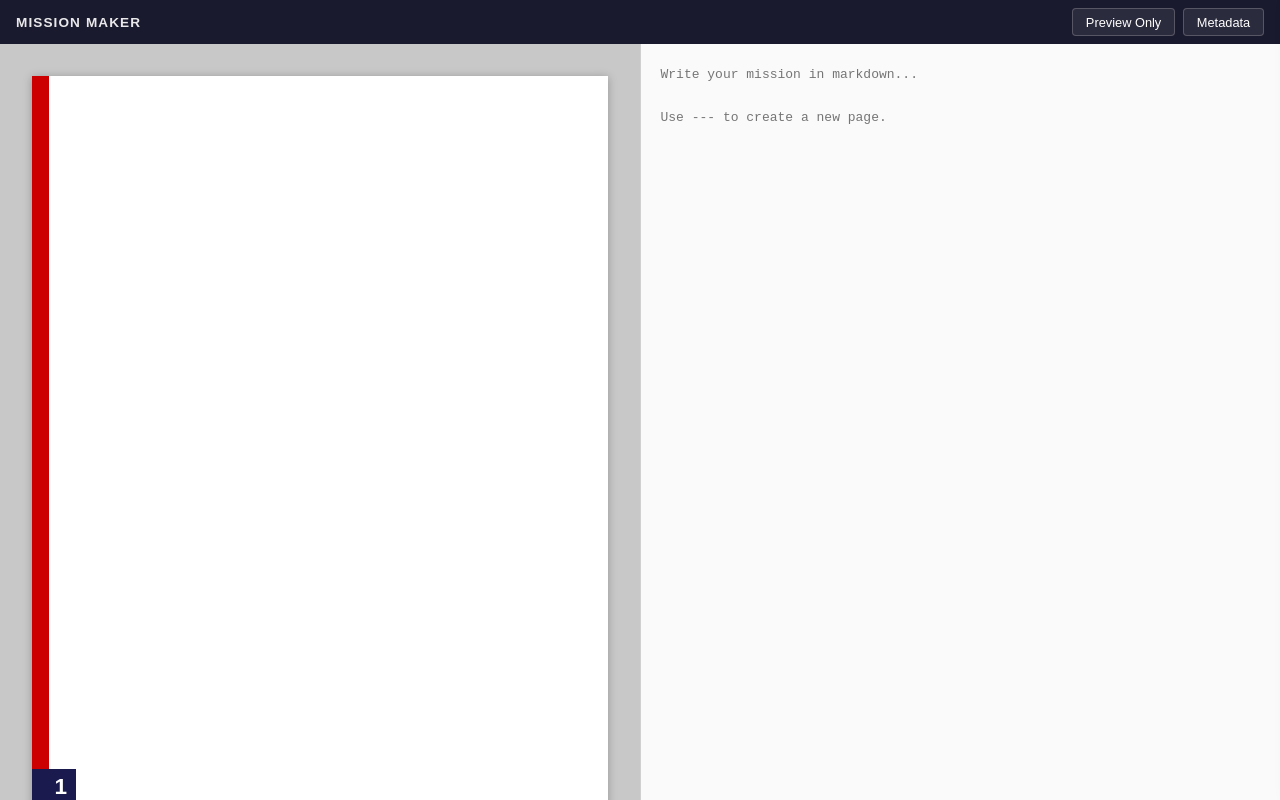
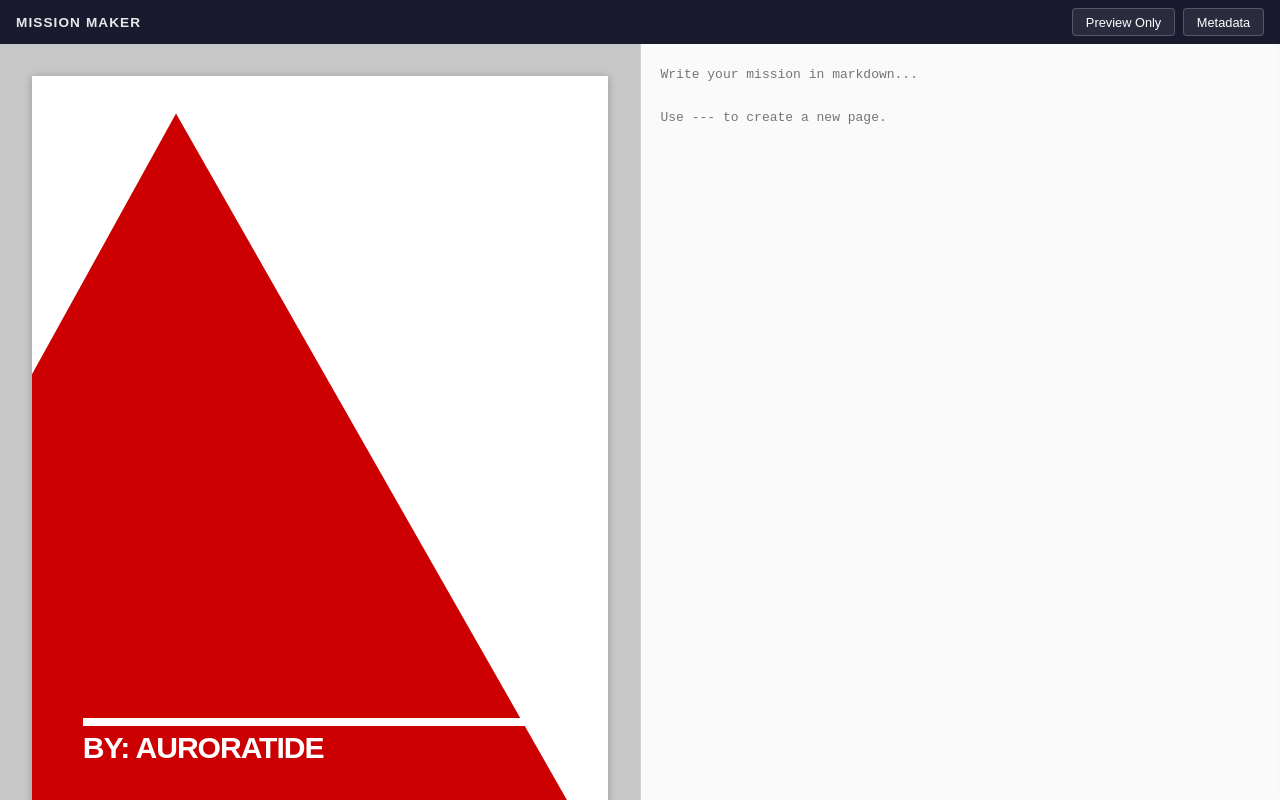
Before and after one commit to Auroratide/triangle-agency-acquisitions, a SvelteKit app: page /mission-maker in a window 1280 px wide. Built offline with nearby package versions, Linux system fonts and the light colour scheme.

Commit message:
Makeshift title page for now

```diff
--- a/src/routes/mission-maker/+page.svelte
+++ b/src/routes/mission-maker/+page.svelte
@@ -146,7 +146,7 @@
 				metadata={{
 					title: meta.title,
 					subtitle: meta.subtitle,
-					author: "Auroratide (auroratide.com)",
+					author: "Auroratide",
 					artist: "",
 					version: "1.0",
 					updated: new Date(),
--- a/src/routes/mission-maker/Mission/MissionDocument.svelte
+++ b/src/routes/mission-maker/Mission/MissionDocument.svelte
@@ -6,6 +6,7 @@
 	import LicenseAndCredits from "./LicenseAndCredits.svelte"
 	import type { MissionMetadata } from "./MissionMetadata.ts"
 	import { scalePages } from "./scale-pages"
+	import TitlePage from "./TitlePage.svelte"
 
 	let {
 		theme,
@@ -27,6 +28,7 @@
 	use:scalePages
 	style="--primary-color: {theme.primary || MissionTheme.DEFAULT.primary}; --secondary-color: {theme.secondary || MissionTheme.DEFAULT.secondary}"
 >
+	<TitlePage {metadata} />
 	<LicenseAndCredits {metadata} />
 	{@html renderedHtml}
 </div>
--- /dev/null
+++ b/src/routes/mission-maker/Mission/TitlePage.svelte
@@ -0,0 +1,68 @@
+<script lang="ts">
+	import type { MissionMetadata } from "./MissionMetadata"
+
+	let {
+		metadata,
+	}: {
+		metadata: MissionMetadata
+	} = $props()
+</script>
+
+<section class="page title-page">
+	<div class="background"></div>
+	<div class="content">
+		<h1>{metadata.title}</h1>
+		<hr>
+		<p class="byline">By: {metadata.author}</p>
+	</div>
+</section>
+
+<style>
+	.title-page {
+		position: relative;
+		color: var(--bg);
+	}
+
+	.title-page.page::before,
+	.title-page.page::after {
+		display: none;
+	}
+
+	.title-page h1 {
+		font-size: 76pt;
+		font-weight: bold;
+		text-transform: uppercase;
+		margin: 0;
+		line-height: 0.875;
+		letter-spacing: -0.0625ch;
+	}
+
+	.title-page hr {
+		border: none;
+		background: none;
+		border-block-start: 0.125in solid var(--bg);
+	}
+
+	.title-page .byline {
+		font-size: 32pt;
+		font-weight: bold;
+		text-transform: uppercase;
+		margin: 8pt 0;
+		line-height: 1;
+		letter-spacing: -0.0625ch;
+	}
+
+	.title-page .background {
+		position: absolute;
+		inset: 0;
+		background: var(--primary-color);
+		clip-path: polygon(0 40%, 25% 5%, 95% 100%, 0 100%);
+		z-index: 1;
+	}
+
+	.title-page .content {
+		position: absolute;
+		inset: auto 0 0.75in 0.75in;
+		z-index: 2;
+	}
+</style>
--- a/src/routes/mission-maker/Mission/mission-document.css
+++ b/src/routes/mission-maker/Mission/mission-document.css
@@ -38,10 +38,10 @@
 		inline-size: 0.25in;
 		background: var(--primary-color);
 	}
-	.page:nth-child(odd)::before {
+	.page:nth-child(even)::before {
 		inset: 0 auto 0 0;
 	}
-	.page:nth-child(even)::before {
+	.page:nth-child(odd)::before {
 		inset: 0 0 0 auto;
 	}
 
@@ -54,11 +54,11 @@
 		display: inline-block;
 		font-weight: bold;
 	}
-	.page:nth-child(odd)::after {
+	.page:nth-child(even)::after {
 		inset: auto auto 0.25in 0;
 		padding: 0.125em 0.375em 0.125em calc(0.25in + 0.25em);
 	}
-	.page:nth-child(even)::after {
+	.page:nth-child(odd)::after {
 		inset: auto 0 0.25in auto;
 		padding: 0.125em calc(0.25in + 0.25em) 0.125em 0.375em;
 	}
```
